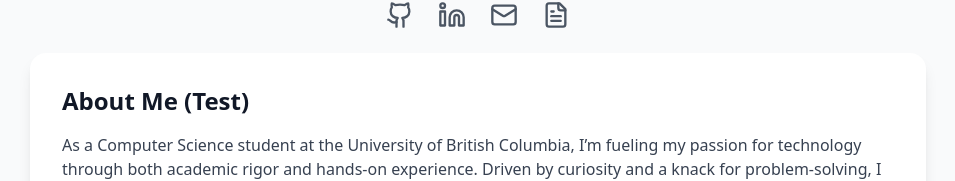
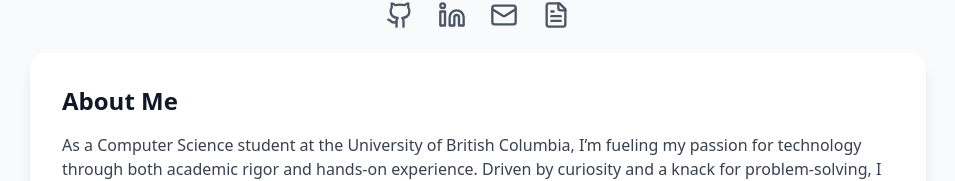
Before and after one commit to arkb75/abdulkhurramdotcom, a React (Create React App) app: page / in a window 1280 px wide. Shown: the part 319-500 px from the top of the page, without its empty margins (162-1117 px from the left). Built offline with nearby package versions, Linux system fonts and the light colour scheme.

Commit message:
Undo Test

```diff
--- a/src/App.js
+++ b/src/App.js
@@ -29,7 +29,7 @@ const Portfolio = () => {
 
         <main className="space-y-12">
           <section className="bg-white rounded-2xl shadow-lg p-8 transform hover:scale-105 transition-transform duration-300">
-            <h2 className="text-2xl font-semibold text-gray-900 mb-4">About Me (Test)</h2>
+            <h2 className="text-2xl font-semibold text-gray-900 mb-4">About Me</h2>
             <p className="text-gray-700">
               As a Computer Science student at the University of British Columbia, I’m fueling my passion for technology through both academic rigor and hands-on experience. Driven by curiosity and a knack for problem-solving, I am actively seeking internship opportunities where I can contribute and further hone my skills in software development and fintech innovation.
             </p>
```
